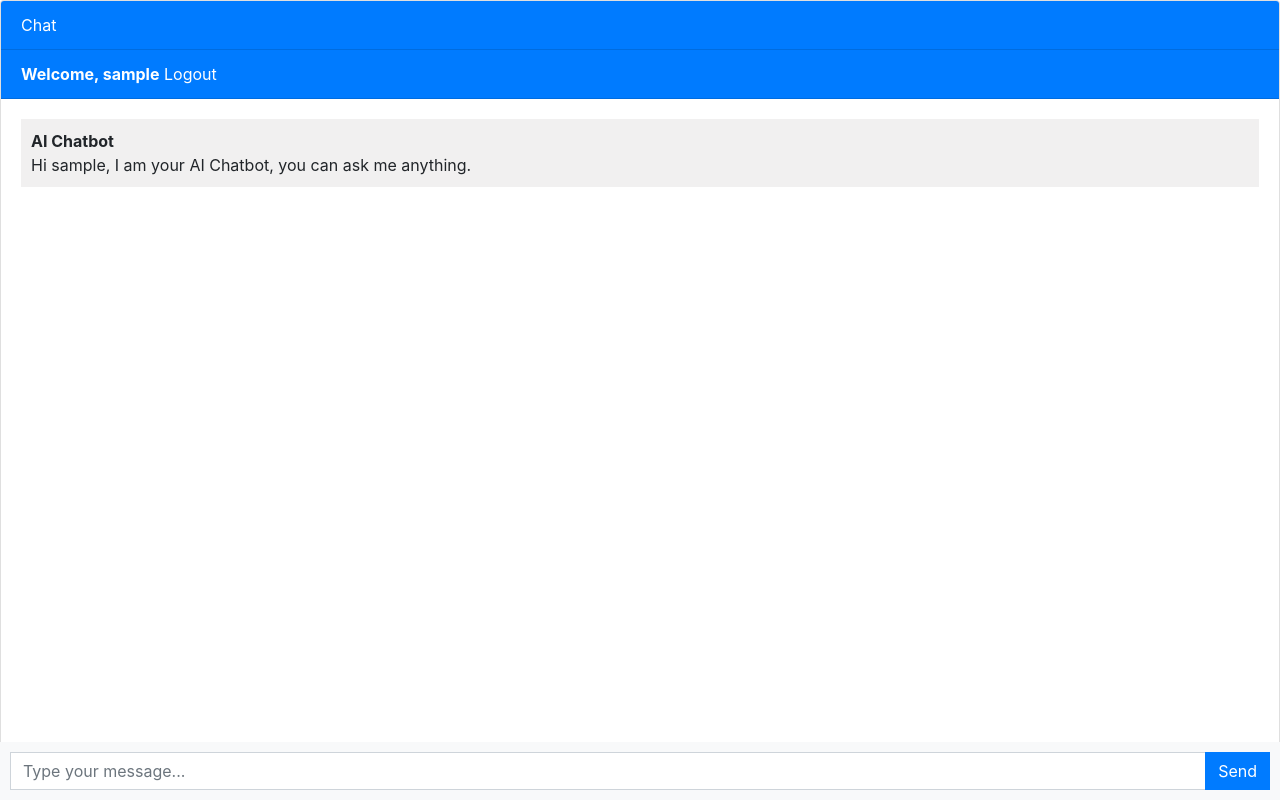
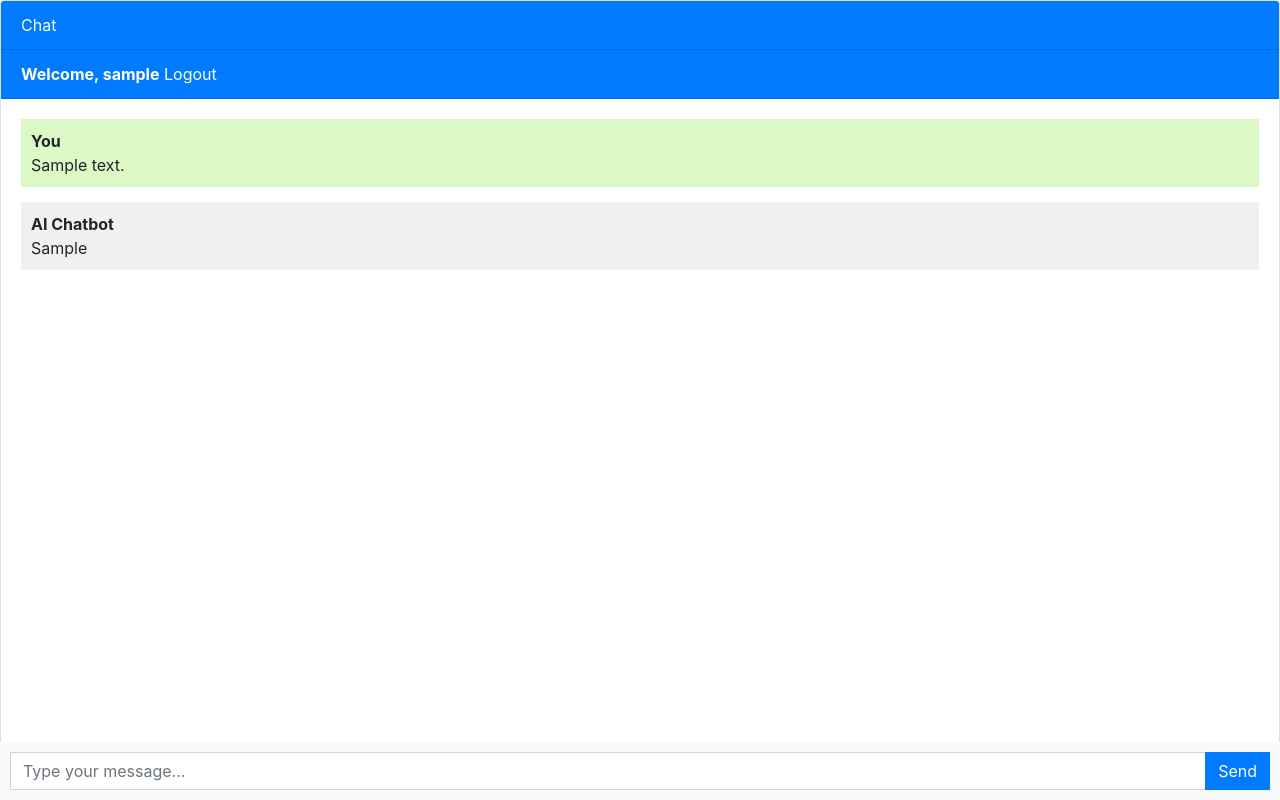
Before and after one commit to wendymunyasi/chatbot, a Django app: page / in a window 1280 px wide. Run offline with Django 4.2, Linux system fonts and the light colour scheme; a user stored in the database is signed in; tables that the repository leaves empty hold one stand-in row (values such as "Sample post"); some libraries are stand-ins or nearby versions.

Commit message:
Enable displaying of user's chats

```diff
--- a/chatbotAPP/views.py
+++ b/chatbotAPP/views.py
@@ -25,6 +25,8 @@ def ask_openai(message):
 
 
 def chatbot(request):
+    # get all the chats from the current logged in user
+    chats = Chat.objects.filter(user=request.user)
     if request.method == 'POST':
         message = request.POST.get('message')
         response = ask_openai(message)
@@ -37,7 +39,7 @@ def chatbot(request):
         )
         chat.save()
         return JsonResponse({'message': message, 'response': response})
-    return render(request, 'chatbot.html')
+    return render(request, 'chatbot.html', {'chats': chats})
 
 
 def login(request):
--- a/templates/chatbot.html
+++ b/templates/chatbot.html
@@ -79,6 +79,18 @@
     <div class="card-body messages-box">
 
       <ul class="list-unstyled messages-list">
+        {% for chat in chats %}
+          {% if chat.user == request.user %}
+          <li class="message sent">
+            <div class="message-text">
+              <div class="message-sender">
+                <b>You</b>
+              </div>
+              <div class="message-content">
+                {{chat.message}}
+              </div>
+            </div>
+          </li>
 
           <li class="message received">
             <div class="message-text">
@@ -86,10 +98,12 @@
                 <b>AI Chatbot</b>
               </div>
               <div class="message-content">
-              Hi {{user.username}}, I am your AI Chatbot, you can ask me anything.
+                {{chat.response}}
               </div>
             </div>
           </li>
+          {% endif %}
+        {% endfor %}
       </ul>
 
     </div>
```
Lines whose indentation alone changed are shown as unchanged.
